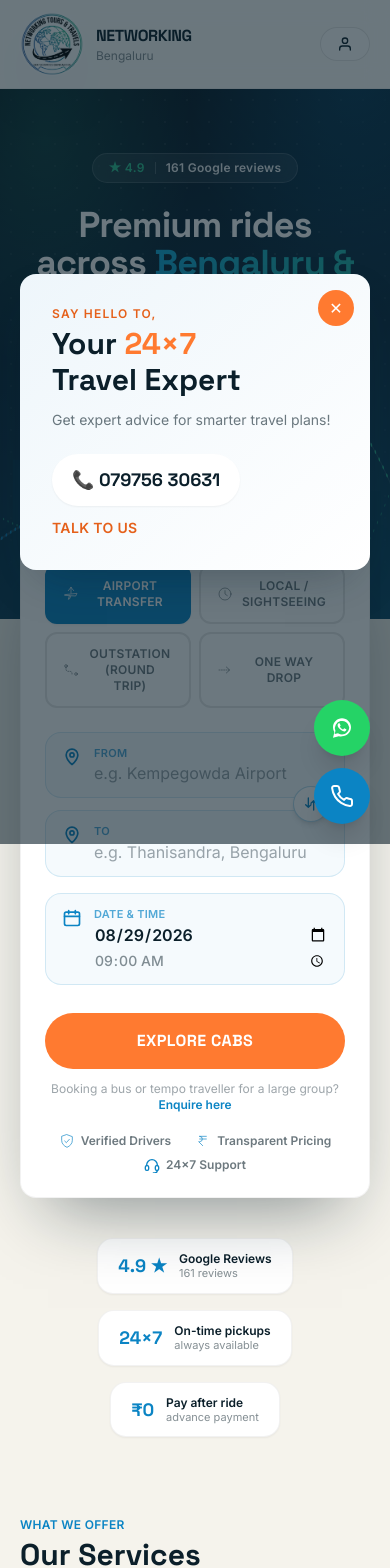
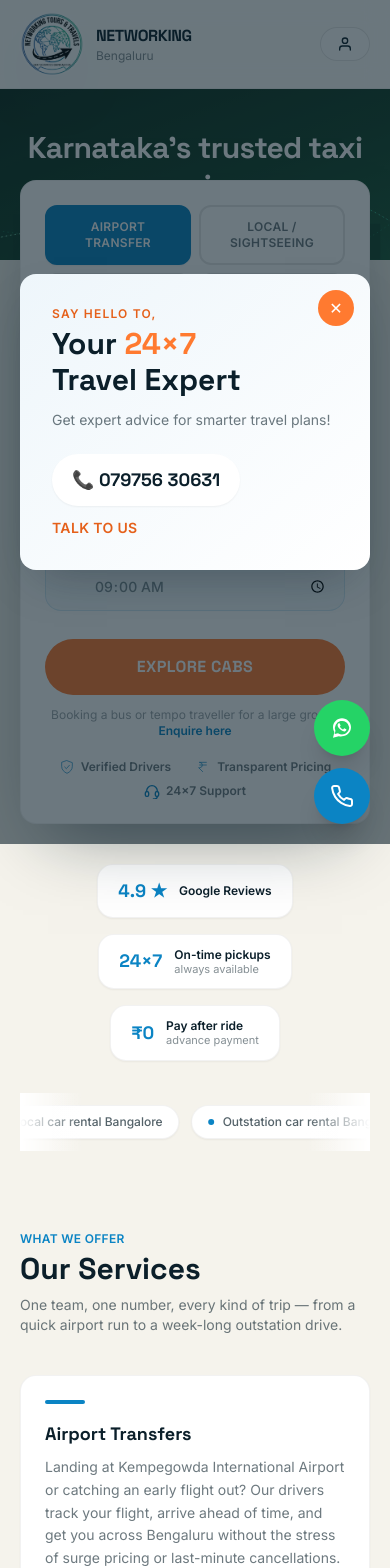
Before and after one commit to saahaswebsitesworks-art/networkingtandt, a Next.js app: page / in a window 390 px wide. Shown: the top 1568 px of the page. Built offline with nearby package versions, Linux system fonts and the light colour scheme.

Commit message:
Fix date/time input overflow on iOS Safari

```diff
--- a/app/page.js
+++ b/app/page.js
@@ -15,46 +15,13 @@ export default function Home() {
       <TravelExpertPopup />
       <Header />
 
-      {/* Dark hero band, like a road at dusk — headline only, card floats below */}
-      <section className="hero-glow relative overflow-hidden bg-asphalt-gradient pb-28 pt-16 text-white sm:pb-40 sm:pt-24">
-        <div className="dot-grid pointer-events-none absolute inset-0" aria-hidden="true" />
+      {/* Classic deep-green hero — single line, no icons, no paragraph */}
+      <section className="relative overflow-hidden bg-forest-gradient pb-14 pt-10 text-white sm:pb-20 sm:pt-14">
         <HeroRoute />
         <div className="relative mx-auto max-w-5xl px-5 text-center">
-          <div className="rise rise-1 glass inline-flex items-center gap-2.5 rounded-full px-4 py-1.5 text-xs font-semibold tracking-wide text-white/90">
-            <span className="text-route-green">★ 4.9</span>
-            <span className="h-3 w-px bg-white/20" />
-            161 Google reviews
-            <span className="hidden h-3 w-px bg-white/20 sm:block" />
-            <span className="hidden sm:inline">Thanisandra, Bengaluru</span>
-          </div>
-
-          <h1 className="rise rise-2 mt-6 font-display text-4xl font-bold leading-[1.05] tracking-tight sm:text-6xl">
-            Premium rides across
-            <br className="hidden sm:block" />{' '}
-            <span className="text-gradient">Bengaluru &amp; beyond</span>
+          <h1 className="rise rise-2 font-display text-3xl font-bold leading-tight tracking-tight sm:text-5xl">
+            Karnataka&apos;s trusted taxi service
           </h1>
-
-          <p className="rise rise-3 mx-auto mt-5 max-w-xl text-sm leading-relaxed text-white/70 sm:text-base">
-            Airport transfers, local rentals, outstation trips &amp; tempo travellers. Pay your way — settle
-            after the ride, or lock your cab with a 25% or full advance.
-          </p>
-
-          <div className="rise rise-4 mt-7 flex flex-wrap items-center justify-center gap-2.5 text-xs font-medium text-white/85">
-            {['Flexible payment', 'Upfront fixed fares', '24×7 support', 'Verified chauffeurs'].map((t) => (
-              <span key={t} className="glass inline-flex items-center gap-1.5 rounded-full px-3.5 py-1.5">
-                <svg className="h-3.5 w-3.5 text-route-green" viewBox="0 0 20 20" fill="none" aria-hidden="true">
-                  <path
-                    d="M4 10.5l3.5 3.5L16 6"
-                    stroke="currentColor"
-                    strokeWidth="2.2"
-                    strokeLinecap="round"
-                    strokeLinejoin="round"
-                  />
-                </svg>
-                {t}
-              </span>
-            ))}
-          </div>
         </div>
       </section>
 
@@ -99,27 +66,27 @@ function HeroRoute() {
   // dusk. Motion is subtle and disabled under prefers-reduced-motion.
   return (
     <svg
-      className="pointer-events-none absolute inset-x-0 bottom-0 h-[80%] w-full opacity-90"
+      className="pointer-events-none absolute inset-x-0 bottom-0 h-[70%] w-full opacity-90"
       viewBox="0 0 1200 400"
       preserveAspectRatio="none"
       aria-hidden="true"
     >
       <defs>
         <linearGradient id="routeStroke" x1="0" y1="0" x2="1" y2="0">
-          <stop offset="0" stopColor="#0B84C4" />
+          <stop offset="0" stopColor="#7FD9AE" />
           <stop offset="1" stopColor="#2FBF8F" />
         </linearGradient>
       </defs>
 
       {/* faint city edge */}
       <g opacity="0.5">
-        <rect x="40" y="250" width="70" height="150" fill="#0B3A55" />
-        <rect x="130" y="210" width="50" height="190" fill="#0B4A68" />
-        <rect x="200" y="270" width="90" height="130" fill="#0B3A55" />
-        <rect x="310" y="235" width="60" height="165" fill="#0B4A68" />
-        <rect x="900" y="255" width="80" height="145" fill="#0B3A55" />
-        <rect x="1000" y="225" width="55" height="175" fill="#0B4A68" />
-        <rect x="1080" y="280" width="90" height="120" fill="#0B3A55" />
+        <rect x="40" y="250" width="70" height="150" fill="#123B26" />
+        <rect x="130" y="210" width="50" height="190" fill="#1D5B3A" />
+        <rect x="200" y="270" width="90" height="130" fill="#123B26" />
+        <rect x="310" y="235" width="60" height="165" fill="#1D5B3A" />
+        <rect x="900" y="255" width="80" height="145" fill="#123B26" />
+        <rect x="1000" y="225" width="55" height="175" fill="#1D5B3A" />
+        <rect x="1080" y="280" width="90" height="120" fill="#123B26" />
       </g>
 
       {/* faint static base route */}
--- a/components/SearchForm.js
+++ b/components/SearchForm.js
@@ -3,7 +3,7 @@
 import { Suspense, useEffect, useState } from 'react';
 import { useRouter, useSearchParams } from 'next/navigation';
 import { TRIP_TYPES } from '@/lib/pricing';
-import { PlaneIcon, ClockIcon, RouteIcon, ArrowRouteIcon, ShieldIcon, RupeeIcon } from './Icons';
+import { ShieldIcon, RupeeIcon } from './Icons';
 import PlaceInput from './PlaceInput';
 import { geocodeAddress, calcRouteKm } from '@/lib/geo';
 
@@ -12,13 +12,6 @@ const todayStr = () => new Date().toISOString().slice(0, 10);
 // The "group / enquiry" trip type lives in the nav bar (Group Booking page)
 // instead of as a tab here, since it doesn't take a normal search.
 const HOME_TRIP_TYPES = TRIP_TYPES.filter((t) => t.id !== 'group');
-
-const TAB_ICONS = {
-  airport: PlaneIcon,
-  local: ClockIcon,
-  outstation: RouteIcon,
-  oneway: ArrowRouteIcon,
-};
 
 let stopIdCounter = 0;
 const newStop = () => ({ _id: ++stopIdCounter, address: '', place: null });
@@ -227,10 +220,9 @@ function SearchFormInner() {
 
   return (
     <form onSubmit={handleSubmit} className="rounded-2xl border border-black/5 bg-white p-6 shadow-lift sm:p-8">
-      {/* Trip type tabs, segmented-control style */}
+      {/* Trip type tabs, segmented-control style — text only, no icons */}
       <div className="grid grid-cols-2 gap-2 sm:flex sm:flex-wrap sm:gap-2">
         {HOME_TRIP_TYPES.map((t) => {
-          const Icon = TAB_ICONS[t.id];
           const active = tripType === t.id;
           return (
             <button
@@ -241,13 +233,12 @@ function SearchFormInner() {
                 setError('');
                 if (t.id !== 'outstation') setStops([]);
               }}
-              className={`focus-ring flex items-center justify-center gap-2 rounded-xl border-2 px-4 py-3 text-xs font-bold uppercase tracking-wide transition sm:text-sm ${
+              className={`focus-ring flex items-center justify-center rounded-xl border-2 px-4 py-3 text-xs font-bold uppercase tracking-wide transition sm:text-sm ${
                 active
                   ? 'border-route-teal bg-route-teal text-white shadow-sm'
                   : 'border-black/10 text-asphalt/60 hover:border-route-teal/40 hover:text-asphalt'
               }`}
             >
-              {Icon && <Icon className="h-4 w-4 shrink-0 sm:h-5 sm:w-5" />}
               {t.label}
             </button>
           );
@@ -265,7 +256,7 @@ function SearchFormInner() {
                 setKmStatus('idle');
               }}
               onPlaceSelect={setPickupPlace}
-              placeholder="e.g. Kempegowda Airport"
+              placeholder="Enter pickup location"
               required
               className={cardInputClass}
             />
@@ -273,7 +264,7 @@ function SearchFormInner() {
             <input
               value={pickup}
               onChange={(e) => setPickup(e.target.value)}
-              placeholder="e.g. Manyata Tech Park"
+              placeholder="Enter pickup location"
               className={cardInputClass}
               required
             />
@@ -289,7 +280,7 @@ function SearchFormInner() {
                 setKmStatus('idle');
               }}
               onPlaceSelect={setDropPlace}
-              placeholder="e.g. Thanisandra, Bengaluru"
+              placeholder="Enter destination"
               required
               className={cardInputClass}
             />
--- a/components/ServicesGrid.js
+++ b/components/ServicesGrid.js
@@ -1,26 +1,20 @@
-import { PlaneIcon, ClockIcon, RouteIcon, ArrowRouteIcon } from './Icons';
-
 const services = [
   {
-    Icon: PlaneIcon,
     title: 'Airport Transfers',
     body: 'Landing at Kempegowda International Airport or catching an early flight out? Our drivers track your flight, arrive ahead of time, and get you across Bengaluru without the stress of surge pricing or last-minute cancellations.',
     tags: ['Flight tracking', 'No surge pricing', 'On-time pickups'],
   },
   {
-    Icon: ClockIcon,
     title: 'Local Rentals',
     body: 'Client meetings around Manyata Tech Park, a day of shopping, or a family outing across Bengaluru — book a chauffeur-driven cab by the hour with our 4/8/12-hour local packages and go wherever the day takes you.',
     tags: ['4 / 8 / 12 hr packages', 'Multiple stops', 'Cab at your disposal'],
   },
   {
-    Icon: RouteIcon,
     title: 'Outstation Trips',
     body: 'Planning a road trip from Bangalore to Mysore, Coorg, Chennai, Tirupati or Goa? Our outstation cabs are built for the long haul — verified drivers, clear per-day pricing, and a car that\u2019s ready for the distance.',
     tags: ['Karnataka & beyond', 'Round trip pricing', 'Verified drivers'],
   },
   {
-    Icon: ArrowRouteIcon,
     title: 'One Way Drops',
     body: 'Heading home for the weekend and don\u2019t need the cab to wait? Our one-way drop service means you pay only for the distance travelled in one direction — no round-trip charges tacked on.',
     tags: ['Pay one side only', 'All-inclusive fare', 'No hidden charges'],
@@ -39,11 +33,9 @@ export default function ServicesGrid() {
       </div>
 
       <div className="grid gap-6 sm:grid-cols-2">
-        {services.map(({ Icon, title, body, tags }) => (
+        {services.map(({ title, body, tags }) => (
           <div key={title} className="rounded-2xl border border-black/5 bg-white p-6 shadow-sm transition hover:shadow-ticket">
-            <div className="flex h-14 w-14 items-center justify-center rounded-2xl bg-route-teal/10 text-route-teal">
-              <Icon className="h-7 w-7" />
-            </div>
+            <div className="h-1 w-10 rounded-full bg-route-teal" />
             <h3 className="mt-4 font-display text-lg font-bold text-asphalt">{title}</h3>
             <p className="mt-2 text-sm leading-relaxed text-asphalt/60">{body}</p>
             <div className="mt-4 flex flex-wrap gap-2">
--- a/components/TrustBar.js
+++ b/components/TrustBar.js
@@ -1,14 +1,39 @@
 export default function TrustBar() {
   const badges = [
-    { label: 'Google Reviews', rating: '4.9 ★', sub: '161 reviews' },
+    { label: 'Google Reviews', rating: '4.9 ★' },
     { label: 'On-time pickups', rating: '24×7', sub: 'always available' },
     { label: 'Pay after ride', rating: '₹0', sub: 'advance payment' },
   ];
+
+  const services = [
+    'Hourly car rental Bangalore',
+    'Local car rental Bangalore',
+    'Outstation car rental Bangalore',
+    'Airport car rental Bangalore',
+    'Sightseeing car rental Bangalore',
+    'Corporate car rental Bangalore',
+    'Wedding car rental Bangalore',
+    'Economy car rental Bangalore',
+    'SUV car rental Bangalore',
+    'Sedan car rental Bangalore',
+    'Innova Crysta rental Bangalore',
+    'Innova Crysta car hire Bangalore',
+    'Rent a car services Bangalore',
+    'Short term car rental Bangalore',
+    'Online car booking Bangalore',
+    'Flexible car rental Bangalore',
+    '24/7 car rental Bangalore',
+    'Budget car rental Bangalore',
+    'City car rental Bangalore',
+    'Innova Crysta taxi Bangalore',
+  ];
+  const loop = [...services, ...services];
+
   return (
     <section className="mx-auto max-w-4xl px-5 pb-4 pt-10">
       <div className="flex flex-wrap items-center justify-center gap-4 sm:gap-8">
         {badges.map((b) => (
-          <div key={b.label} className="flex items-center gap-3 rounded-2xl border border-black/5 bg-white px-5 py-3 shadow-sm">
+          <div key={b.label} className="flex items-center gap-3 rounded-2xl border border-black/5 bg-paper px-5 py-3 shadow-sm">
             <div className="font-display text-lg font-extrabold text-route-teal">{b.rating}</div>
             <div className="leading-tight">
               <div className="text-xs font-semibold text-asphalt">{b.label}</div>
@@ -17,6 +42,23 @@ export default function TrustBar() {
           </div>
         ))}
       </div>
+
+      <div className="relative mt-8 overflow-hidden py-3">
+        <div className="pointer-events-none absolute inset-y-0 left-0 z-10 w-16 bg-gradient-to-r from-paper to-transparent" />
+        <div className="pointer-events-none absolute inset-y-0 right-0 z-10 w-16 bg-gradient-to-l from-paper to-transparent" />
+
+        <div className="flex w-max animate-marquee gap-3 hover:[animation-play-state:paused]">
+          {loop.map((service, i) => (
+            <span
+              key={`${service}-${i}`}
+              className="flex items-center gap-2 whitespace-nowrap rounded-full border border-black/5 bg-paper px-4 py-2 text-xs font-medium text-asphalt/70 shadow-sm"
+            >
+              <span className="h-1.5 w-1.5 shrink-0 rounded-full bg-route-teal" />
+              {service}
+            </span>
+          ))}
+        </div>
+      </div>
     </section>
   );
 }
```
Also changed, not shown: tailwind.config.js (+10 -0 lines), public/images/innovacrysta.jpeg, public/images/sedan.jpeg.
